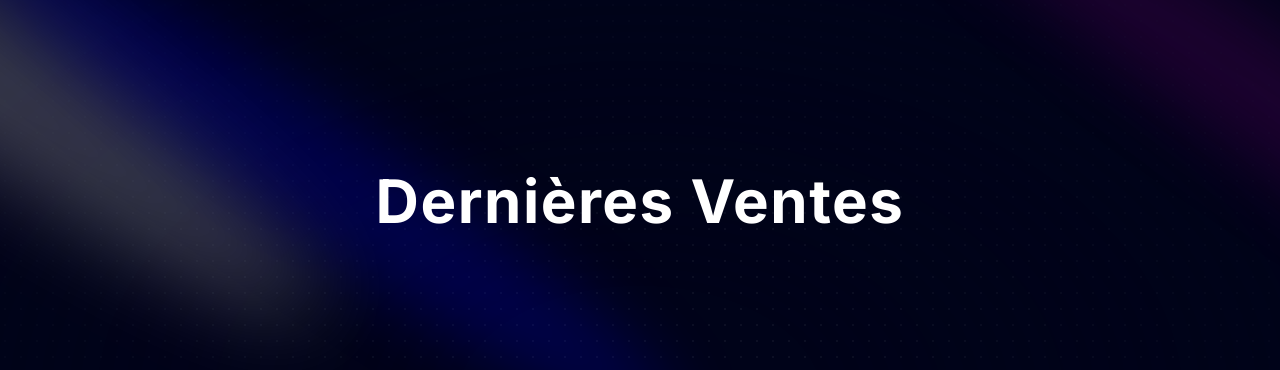
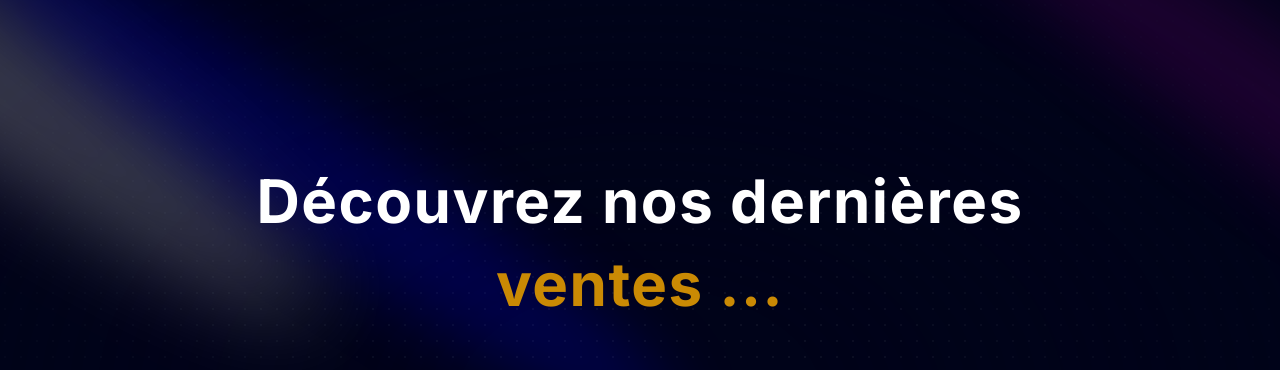
Before and after one commit to ppexclusivecar/catalogue, a Next.js app in the folder client/: page /ventes in a window 1280 px wide. Shown: the top 370 px of the page. Built offline with nearby package versions, Linux system fonts and the light colour scheme; no server answers.

Commit message:
footer light

```diff
--- a/client/components/HeroVentes.tsx
+++ b/client/components/HeroVentes.tsx
@@ -46,7 +46,7 @@ const HeroCatalogue = () => {
            *  change md:text-6xl, add more responsive code
            */}
           <TextGenerateEffect
-            words="Dernières Ventes "
+            words="Découvrez nos dernières ventes ... "
             className="text-center text-[40px] md:text-5xl lg:text-6xl"
           />
         </div>
```
